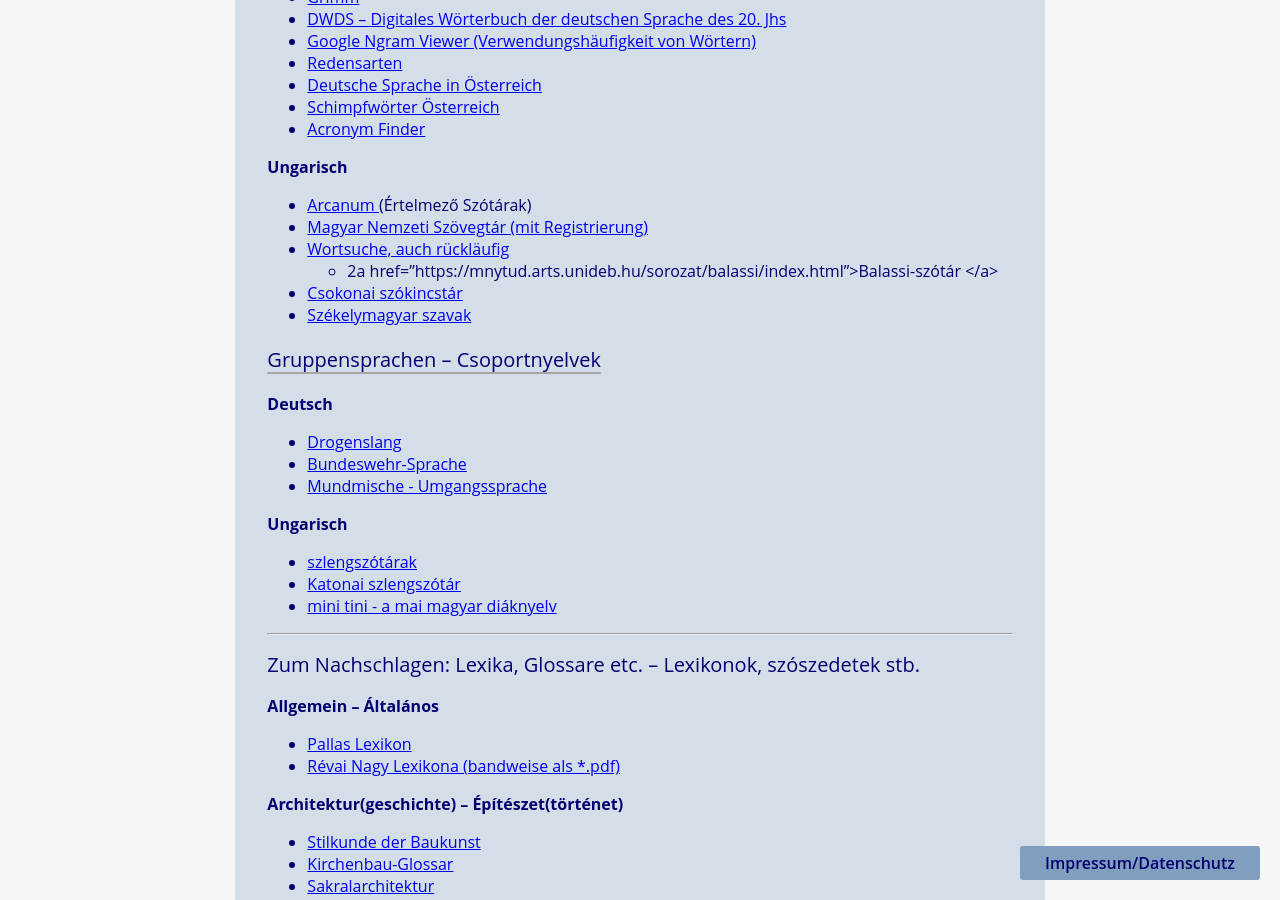
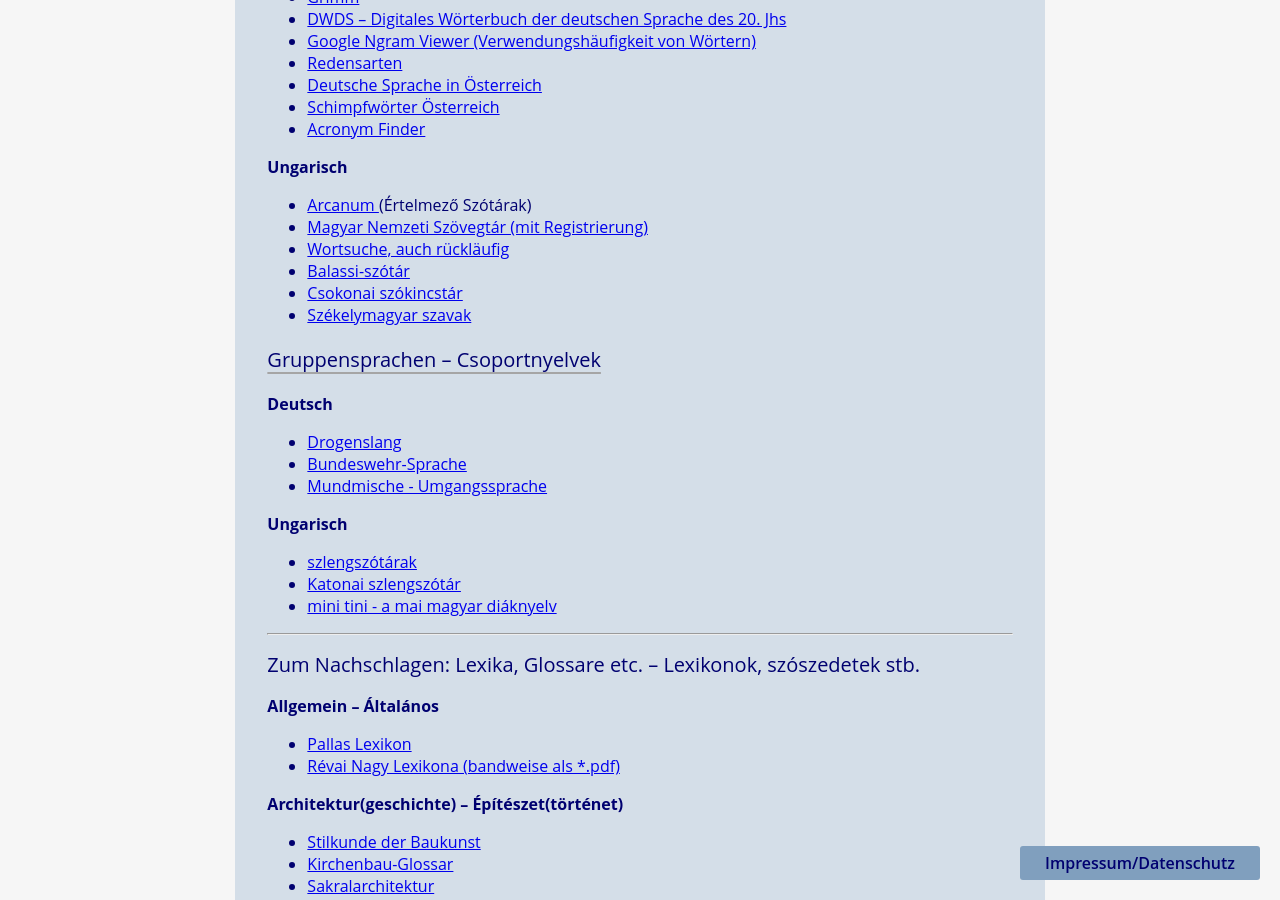
Before and after one commit to rixx/revesz.de, a Jekyll site: the page built from links.md, in a window 1280 px wide and 900 px high, scrolled down 2561 px. Built offline with Jekyll 4.4.1, drawn with Linux system fonts in a browser that asks for light colours.

Commit message:
Update links.md

```diff
--- a/links.md
+++ b/links.md
@@ -137,7 +137,7 @@
 - <a href="https://www.arcanum.hu/hu/online-kiadvanyok/" target="_blank">Arcanum </a> (Értelmező Szótárak)
 - <a href="http://corpus.nytud.hu/mnsz/" target="_blank">Magyar Nemzeti Szövegtár (mit Registrierung) </a>
 - <a href="http://hu.words-finder.com/">Wortsuche, auch rückläufig </a>
-  - 2a href="https://mnytud.arts.unideb.hu/sorozat/balassi/index.html">Balassi-szótár </a>
+- <a href="https://mnytud.arts.unideb.hu/sorozat/balassi/index.html">Balassi-szótár </a>
 - <a href="http://mnytud.arts.klte.hu/sorozat/csoksz/szottart.htm" target="_blank">Csokonai szókincstár </a>
 - <a href="http://szekelymagyar.transindex.ro/" target="_blank">Székelymagyar szavak </a>
 
```
